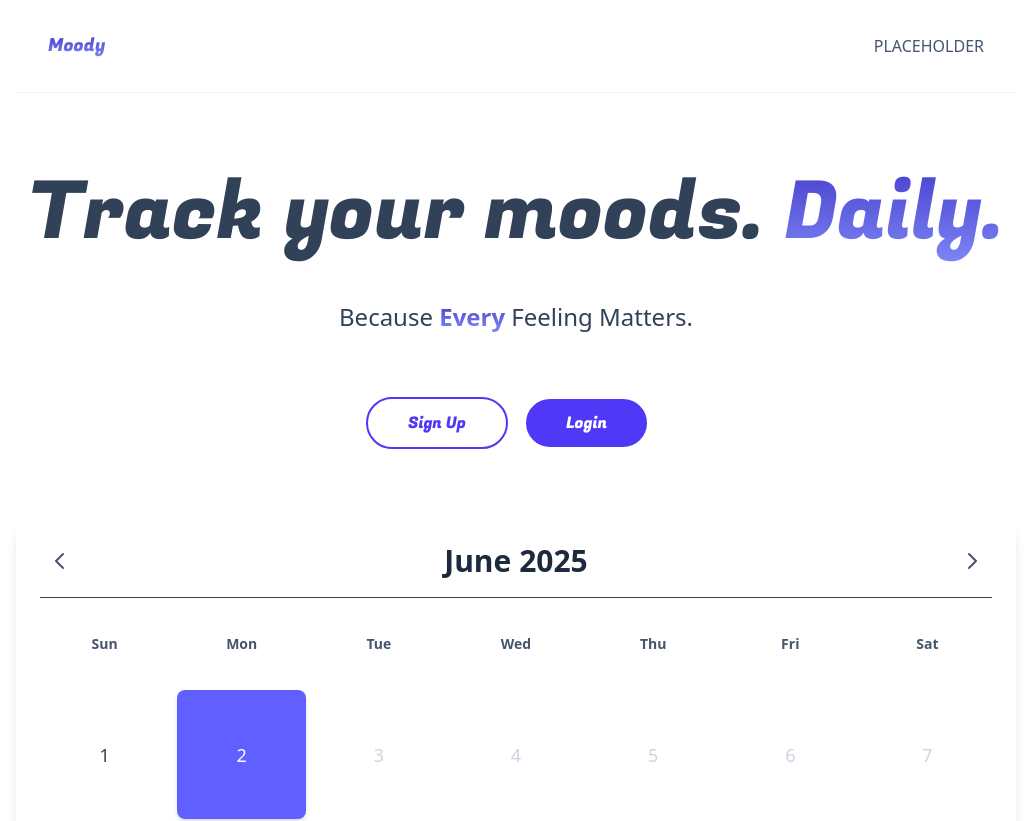
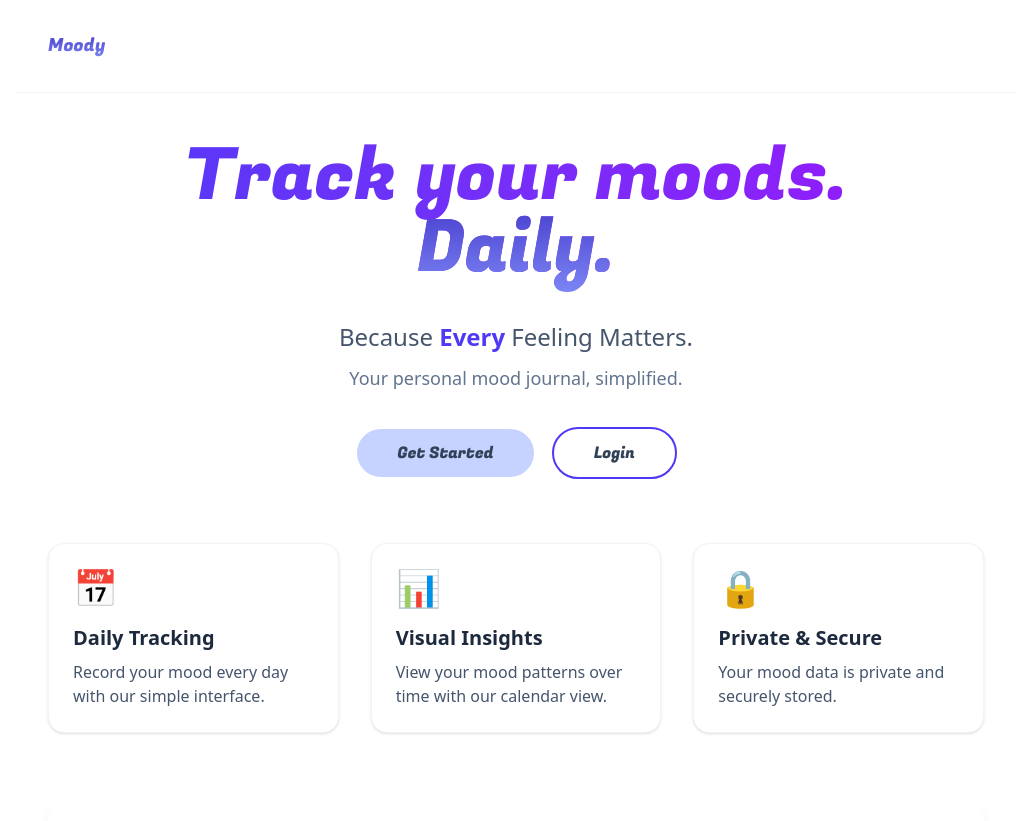
Before and after one commit to sarveshcore/moody, a Next.js app: page / in a window 1280 px wide. Shown: the top 821 px of the page, without its empty margins (124-1154 px from the left). Built offline with nearby package versions, Linux system fonts and the light colour scheme; no server answers.

Commit message:
finished wiring up authentication and wiring the database along with some UI changes.

```diff
--- a/app/dashboard/page.jsx
+++ b/app/dashboard/page.jsx
@@ -1,17 +1,27 @@
+"use client";
 import Dashboard from "@/components/Dashboard";
 import Login from "@/components/Login";
 import Main from "@/components/Main";
+import { useAuth } from "@/context/AuthContext";
 
-export const metadata = {
-  title: "moody ⋅ Dashboard",
-};
+// export const metadata = {
+//   title: "moody ⋅ Dashboard",
+// };
 
-function dashboardPage() {
-  const isAuthenticated = true;
-  let children = <Login />;
-  if (isAuthenticated) {
-    children = <Dashboard />;
+function DashboardPage() {
+  const { currentUser, loading } = useAuth();
+
+  if (loading) {
+    return (
+      <Main>
+        <div className="flex items-center justify-center h-screen">
+          <div className="animate-spin rounded-full h-12 w-12 border-t-2 border-b-2 border-indigo-500"></div>
+        </div>
+      </Main>
+    );
   }
-  return <Main>{children}</Main>;
+
+  return <Main>{currentUser ? <Dashboard /> : <Login />}</Main>;
 }
-export default dashboardPage;
+
+export default DashboardPage;
--- a/app/layout.js
+++ b/app/layout.js
@@ -1,7 +1,7 @@
 import { Fugaz_One, Geist, Geist_Mono } from "next/font/google";
 import "./globals.css";
-import Link from "next/link";
 import { AuthProvider } from "@/context/AuthContext";
+import Header from "@/components/Header";
 
 const geistSans = Geist({
   variable: "--font-geist-sans",
@@ -12,6 +12,7 @@ const geistMono = Geist_Mono({
   variable: "--font-geist-mono",
   subsets: ["latin"],
 });
+
 const fugaz = Fugaz_One({
   variable: "--font-geist-mono",
   subsets: ["latin"],
@@ -24,19 +25,6 @@ export const metadata = {
 };
 
 export default function RootLayout({ children }) {
-  const header = (
-    <header className="p-4 sm:p-8 flex items-center justify-between gap-4 border-b border-slate-100">
-      <Link href={"/"}>
-        <h1 className={fugaz.className + " text-lg sm:text-lg textGradient"}>
-          Moody
-        </h1>
-      </Link>
-      <div className="flex items-center justify-between gap-4">
-        <span className="text-slate-600">PLACEHOLDER</span>
-      </div>
-    </header>
-  );
-
   const footer = (
     <footer className="p-4 sm:p-8 mt-auto border-t border-slate-100">
       <p
@@ -53,7 +41,7 @@ export default function RootLayout({ children }) {
         <body
           className={`w-full max-w-[1000px] mx-auto text-sm sm:text-base min-h-screen flex flex-col text-slate-700 ${geistSans.variable} ${geistMono.variable}`}
         >
-          {header}
+          <Header />
           {children}
           {footer}
         </body>
--- a/components/Button.jsx
+++ b/components/Button.jsx
@@ -7,14 +7,16 @@ const fugaz = Fugaz_One({
   weight: ["400"],
 });
 
-function Button({ text, dark, full }) {
+function Button({ text, dark, full, disabled }) {
   return (
     <button
+      disabled={disabled}
       className={
-        "border-solid rounded-full overflow-hidden border-2 duration-200 hover:opacity-60 " +
+        "border-solid rounded-full overflow-hidden border-2 duration-200 " +
+        (disabled ? "opacity-50 cursor-not-allowed" : "hover:opacity-60") +
         (dark
-          ? "text-white border-white bg-indigo-600"
-          : "text-indigo-600 border-indigo-600 bg-white") +
+          ? "text-white border-white bg-indigo-200 cursor-pointer hover:bg-indigo-300"
+          : "text-indigo-600 border-indigo-600 bg-white cursor-pointer hover:bg-indigo-100") +
         (full ? "grid place-items-center w-full" : "")
       }
     >
--- /dev/null
+++ b/components/Header.jsx
@@ -0,0 +1,61 @@
+"use client";
+import { Fugaz_One } from "next/font/google";
+import Link from "next/link";
+import { useAuth } from "@/context/AuthContext";
+import { usePathname } from "next/navigation";
+
+const fugaz = Fugaz_One({
+  variable: "--font-geist-mono",
+  subsets: ["latin"],
+  weight: ["400"],
+});
+
+function Header() {
+  const { currentUser, logout } = useAuth();
+  const pathname = usePathname();
+
+  const handleLogoClick = (e) => {
+    // If user is authenticated and on the home page, prevent navigation
+    if (currentUser && pathname === "/") {
+      e.preventDefault();
+    }
+  };
+
+  return (
+    <header className="p-4 sm:p-8 flex items-center justify-between gap-4 border-b border-slate-100">
+      <Link href={currentUser ? "/dashboard" : "/"} onClick={handleLogoClick}>
+        <h1
+          className={`${fugaz.className} text-lg sm:text-lg textGradient hover:opacity-80 transition-opacity`}
+        >
+          Moody
+        </h1>
+      </Link>
+      <div className="flex items-center justify-between gap-4">
+        {currentUser && (
+          <button
+            onClick={logout}
+            className="px-4 py-2 rounded-full border-2 border-indigo-600 text-indigo-600 hover:bg-indigo-600 hover:text-white transition-all duration-300 font-medium text-sm sm:text-base flex items-center gap-2 group"
+          >
+            <span>Logout</span>
+            <svg
+              xmlns="http://www.w3.org/2000/svg"
+              className="h-4 w-4 transform group-hover:translate-x-1 transition-transform"
+              fill="none"
+              viewBox="0 0 24 24"
+              stroke="currentColor"
+            >
+              <path
+                strokeLinecap="round"
+                strokeLinejoin="round"
+                strokeWidth={2}
+                d="M17 16l4-4m0 0l-4-4m4 4H7m6 4v1a3 3 0 01-3 3H6a3 3 0 01-3-3V7a3 3 0 013-3h4a3 3 0 013 3v1"
+              />
+            </svg>
+          </button>
+        )}
+      </div>
+    </header>
+  );
+}
+
+export default Header;
--- a/components/Hero.jsx
+++ b/components/Hero.jsx
@@ -22,10 +22,9 @@ function Hero() {
     excited: "🤩",
   };
 
-  // Set today's date as the initial selected date
   useEffect(() => {
     const today = new Date();
-    today.setHours(0, 0, 0, 0); // Normalize the time to midnight
+    today.setHours(0, 0, 0, 0);
     setSelectedDate(today);
   }, []);
 
@@ -40,46 +39,95 @@ function Hero() {
   };
 
   return (
-    <div className="flex flex-col items-center gap-12 py-14 sm:py-20">
-      <div className="flex flex-col items-center gap-8">
+    <div className="min-h-[calc(100vh-200px)] flex flex-col items-center justify-center py-12 px-4 sm:px-6 lg:px-8">
+      <div className="max-w-7xl mx-auto w-full">
+        {/* Hero Section */}
+        <div className="text-center space-y-8 mb-16">
           <h1
-          className={"text-8xl md:text-[5rem] text-center " + fugaz.className}
+            className={`text-5xl sm:text-6xl md:text-7xl font-bold ${fugaz.className} bg-clip-text text-transparent bg-gradient-to-r from-indigo-600 to-purple-600`}
           >
-          Track your moods. <span className="textGradient">Daily.</span>
+            Track your moods.
+            <br />
+            <span className="textGradient">Daily.</span>
           </h1>
-        <p className="text-lg text-center sm:text-xl md:text-2xl text-slate-700 w-full max-w-[1000px] mx-auto mt-4">
-          Because <span className="textGradient font-bold">Every</span> Feeling
-          Matters.
+          <p className="text-xl sm:text-2xl text-slate-600 max-w-3xl mx-auto leading-relaxed">
+            Because <span className="font-semibold text-indigo-600">Every</span>{" "}
+            Feeling Matters.
+            <br />
+            <span className="text-lg text-slate-500">
+              Your personal mood journal, simplified.
+            </span>
           </p>
-        <div className="grid grid-cols-2 mt-8 gap-4">
-          <Link href={"/dashboard"}>
-            <Button text="Sign Up" />
+          <div className="flex flex-col sm:flex-row gap-4 justify-center mt-8">
+            <Link href="/dashboard" className="w-full sm:w-auto">
+              <Button text="Get Started" dark />
             </Link>
-          <Link href={"/dashboard"}>
-            <Button text="Login" dark />
+            <Link href="/dashboard" className="w-full sm:w-auto">
+              <Button text="Login" />
             </Link>
           </div>
         </div>
-      <div className="w-full max-w-[1000px]">
+
+        {/* Features Section */}
+        <div className="grid grid-cols-1 md:grid-cols-3 gap-8 mb-16">
+          <div className="bg-white rounded-2xl p-6 shadow-sm hover:shadow-md transition-all duration-300 border border-slate-100">
+            <div className="text-4xl mb-4">📅</div>
+            <h3 className="text-xl font-semibold text-slate-800 mb-2">
+              Daily Tracking
+            </h3>
+            <p className="text-slate-600">
+              Record your mood every day with our simple interface.
+            </p>
+          </div>
+          <div className="bg-white rounded-2xl p-6 shadow-sm hover:shadow-md transition-all duration-300 border border-slate-100">
+            <div className="text-4xl mb-4">📊</div>
+            <h3 className="text-xl font-semibold text-slate-800 mb-2">
+              Visual Insights
+            </h3>
+            <p className="text-slate-600">
+              View your mood patterns over time with our calendar view.
+            </p>
+          </div>
+          <div className="bg-white rounded-2xl p-6 shadow-sm hover:shadow-md transition-all duration-300 border border-slate-100">
+            <div className="text-4xl mb-4">🔒</div>
+            <h3 className="text-xl font-semibold text-slate-800 mb-2">
+              Private & Secure
+            </h3>
+            <p className="text-slate-600">
+              Your mood data is private and securely stored.
+            </p>
+          </div>
+        </div>
+
+        {/* Preview Section */}
+        <div className="bg-white rounded-3xl shadow-lg p-6 sm:p-8">
+          <h2
+            className={`text-3xl font-bold text-center mb-8 ${fugaz.className} text-slate-800`}
+          >
+            See it in Action
+          </h2>
           <Calender
             selectedDate={selectedDate}
             setSelectedDate={setSelectedDate}
             moodData={moodData}
             moods={moods}
           />
-      </div>
           {selectedDate && (
-        <div className="flex gap-4 mt-4">
+            <div className="flex justify-center gap-4 mt-6">
               {Object.entries(moods).map(([mood, emoji]) => (
                 <button
                   key={mood}
                   onClick={() => handleMoodSelect(mood)}
-              className="text-4xl hover:scale-110 transition-transform"
+                  className="text-4xl hover:scale-110 transition-transform bg-white rounded-full p-2 hover:shadow-md"
                   title={mood}
-            ></button>
+                >
+                  {emoji}
+                </button>
               ))}
             </div>
           )}
+        </div>
+      </div>
     </div>
   );
 }
```
Also changed, not shown: components/Dashboard.jsx (+67 -33 lines), components/Login.jsx (+59 -5 lines), context/AuthContext.jsx (+81 -46 lines). Lines whose indentation alone changed are shown as unchanged.
